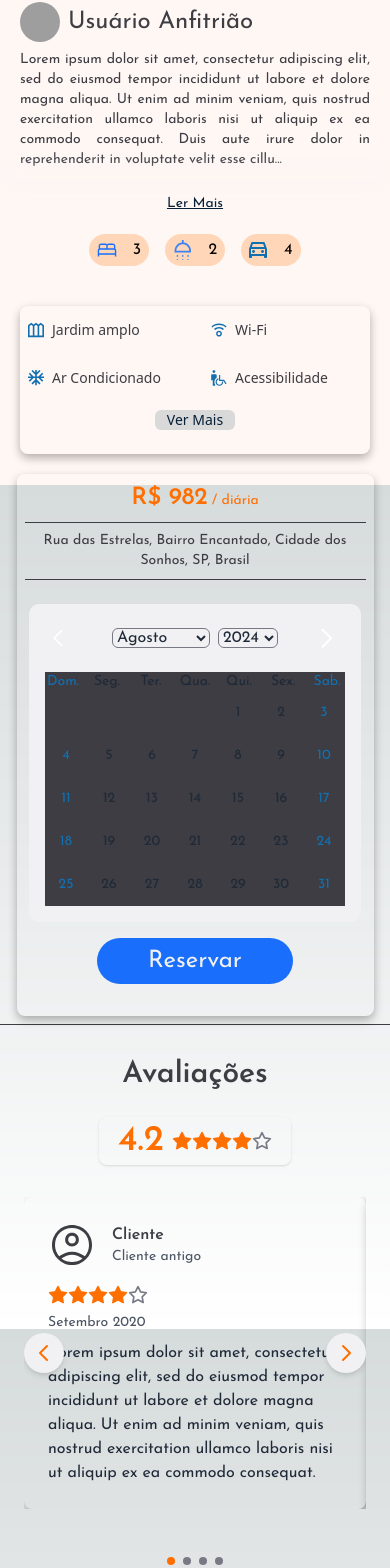
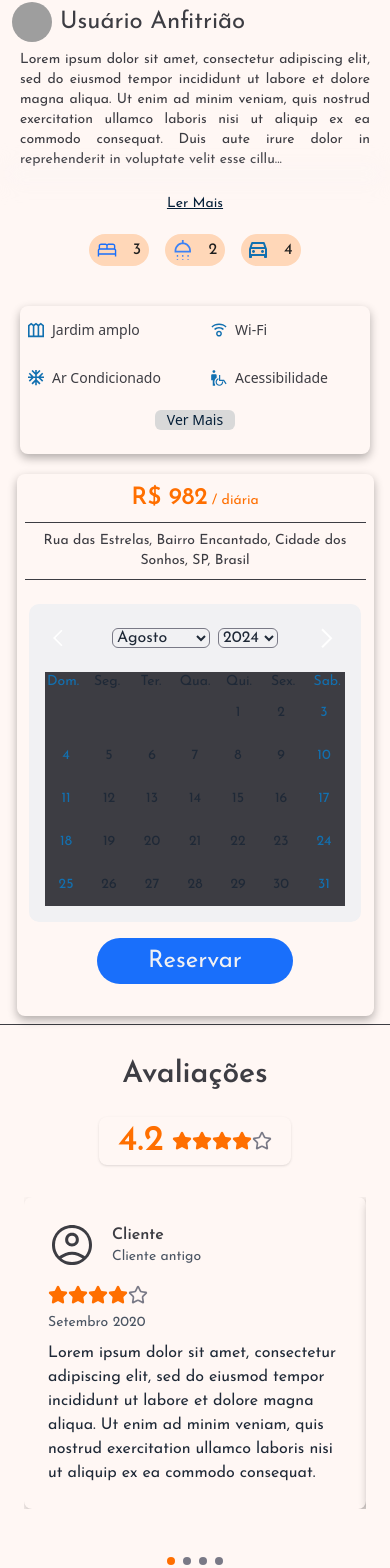
Before and after one commit to ADS2024-2-LocaEspaco/LocacaoEspacoFE, a Next.js app: page /anuncio/exibir/1 in a window 390 px wide. Shown: the part 359-1927 px from the top of the page. Built offline with nearby package versions, Linux system fonts and the light colour scheme; grey boxes are pictures that could not be loaded.

Commit message:
feat: Atualizar dependências do projeto
Atualizar as dependências do projeto para as versões mais recentes, incluindo lucide-react e react-swipeable.

```diff
--- a/package.json
+++ b/package.json
@@ -15,11 +15,13 @@
     "embla-carousel": "^8.2.0",
     "embla-carousel-react": "^8.2.0",
     "leaflet": "^1.9.4",
+    "lucide-react": "^0.438.0",
     "next": "14.2.7",
     "react": "^18.3.1",
     "react-dom": "^18.3.1",
     "react-leaflet": "^4.2.1",
-    "react-modal": "^3.16.1"
+    "react-modal": "^3.16.1",
+    "react-swipeable": "^7.0.1"
   },
   "devDependencies": {
     "@testing-library/dom": "^10.4.0",
--- a/src/pages/anuncio/components/anfitriaoProps.tsx
+++ b/src/pages/anuncio/components/anfitriaoProps.tsx
@@ -1,8 +1,6 @@
 /* eslint-disable @next/next/no-img-element */
-'use client'
 import { useEffect, useRef, useState } from "react"
 import ReservaAnuncio from "./reservaAnuncio"
-
 import useWindowWidth from "@/hooks/useWindowWidth"
 
 interface AnfitriaoProps {
@@ -29,7 +27,7 @@ interface ComodidadesProps {
 }
 
 export const anfitriaoData = {
-  id:'123',
+  id: '123',
   foto: 'https://marketplace.canva.com/EAE_5IzADKE/1/0/1600w/canva-OwKgqn8V-m8.jpg',
   nome: 'Usuário Anfitrião',
   descricao: 'Lorem ipsum dolor sit amet, consectetur adipiscing elit, sed do eiusmod tempor incididunt ut labore et dolore magna aliqua. Ut enim ad minim veniam, quis nostrud exercitation ullamco laboris nisi ut aliquip ex ea commodo consequat. Duis aute irure dolor in reprehenderit in voluptate velit esse cillum dolore eu fugiat nulla pariatur. Excepteur sint occaecat cupidatat non proident, sunt in culpa qui officia deserunt mollit anim id est laborum. Lorem ipsum dolor sit amet, consectetur adipiscing elit, sed do eiusmod tempor incididunt ut labore et dolore magna aliqua. Ut enim ad minim veniam, quis nostrud exercitation ullamco laboris nisi ut aliquip ex ea commodo consequat. Lorem ipsum dolor sit amet consectetur adipisicing elit.Quo repellendus aut assumenda laborum labore, quaerat tenetur voluptates porro sed id, reiciendis at ea totam vitae inventore temporibus facilis deleniti nisi? Lorem ipsum dolor sit amet consectetur adipisicing elit.Odio voluptatum iure iste rerum a asperiores eveniet velit dolores! Ratione sunt voluptatem labore quaerat repellendus pariatur nulla vitae perferendis consequatur exercitationem.Lorem ipsum dolor, sit amet consectetur adipisicing elit.Est id, distinctio non consequuntur similique laborum culpa ad laboriosam suscipit odio perspiciatis iusto fugit molestias ullam reprehenderit.Voluptate esse fuga iure. '
@@ -89,33 +87,15 @@ const AnfitriaoInfos = ({ foto, nome, descricao, quartos, banheiros, vagas }: An
     mockFetchComodidades().then((comodidades) => setComodidades(comodidades));
   }, []);
 
-  useEffect(() => {
-    const highlightLastLine = () => {
-      if (descricaoRef.current) {
-        const range = document.createRange();
-        range.selectNodeContents(descricaoRef.current);
-
-        const lines = range.toString().split('\n');
-
-        if (lines.length > 0) {
-          setLastLineClass("highlight-last-line");
-        }
-      }
-    };
-
-    highlightLastLine();
-  }, [descricao]);
-
-
   const [verMaisComodidades, setVerMaisComodidades] = useState(false);
   const windowsWidth = useWindowWidth();
   const comodidadesParaExibir = verMaisComodidades ? comodidades : windowsWidth >= 768 ? comodidades.slice(0, 8) : comodidades.slice(0, 4);
 
   return (
-    <div className="flex flex-col lg:flex-row  lg:ml-0 h-full">
+    <div className="flex flex-col lg:flex-row lg:ml-0 h-full max-w-7xl">
       <div className="flex flex-col justify-items-center lg:w-2/3">
-        <div className="flex items-center mb-2 px-5">
-          <img src={foto} alt="" className="rounded-full w-10 h-10 mr-2" />
+        <div className="flex items-center mb-2 px-3">
+          <img src={foto || "/icons/account_circle_icon.svg"} alt="" className="rounded-full w-10 h-10 mr-2" />
           <h2 className="font-josefin text-xl font-medium text-[#3D3D43] truncate lg:max-w-md " >{nome}</h2>
         </div>
         {/* Descrição */}
@@ -138,7 +118,7 @@ const AnfitriaoInfos = ({ foto, nome, descricao, quartos, banheiros, vagas }: An
             {amenities.map((amenity) => (
               <button key={amenity.type} className="flex bg-[#FFD7B8] w-[60px] h-8 rounded-2xl justify-around items-center">
                 <img src={amenity.icon} alt={amenity.type} />
-                <p className="text-black text-base">{amenity.count}</p>
+                <p className="text-black-300 text-base">{amenity.count}</p>
               </button>
             ))}
           </div>
--- a/src/pages/anuncio/components/feedbackAnte.tsx
+++ b/src/pages/anuncio/components/feedbackAnte.tsx
@@ -1,7 +1,7 @@
-'use client'
-
+/* eslint-disable @next/next/no-img-element */
 import { useState, useMemo } from 'react'
 import { Star } from 'lucide-react'
+import { useSwipeable } from 'react-swipeable'
 
 const reviews = [
   {
@@ -40,12 +40,10 @@ const reviews = [
 
 export default function ReviewsSection() {
   const [currentReviewIndex, setCurrentReviewIndex] = useState(0)
-
   const averageRating = useMemo(() => {
     const sum = reviews.reduce((acc, review) => acc + review.rating, 0)
     return (sum / reviews.length).toFixed(1)
   }, [])
-
   const ratingCounts = useMemo(() => {
     return reviews.reduce((acc, review) => {
       const rating = Math.floor(review.rating)
@@ -66,15 +64,20 @@ export default function ReviewsSection() {
     )
   }
 
+  const handlers = useSwipeable({
+    onSwipedLeft: nextReview,
+    onSwipedRight: prevReview,
+    trackMouse: true
+  })
+
   return (
-    <section className="max-w-6xl mx-auto p-6 text-[#3D3D43]">
-      <h2 className="block lg:hidden text-3xl font-bold text-center mb-6">Avaliações</h2>
-      <h2 className="hidden lg:block text-3xl font-bold text-center mb-6">Avaliações dos hóspedes</h2>
-
-      <div className="flex flex-col lg:flex-row items-start justify-between">
-        <div className="w-full lg:w-2/3 mb-8 lg:mb-0">
-          <div className="flex items-center justify-center lg:justify-start w-full mb-4">
-            <div className="flex items-center justify-center w-48 h-12 rounded-lg shadow mb-4 lg:mb-8 lg:hidden">
+    <section className="mx-auto p-6 text-[#3D3D43]">
+      <h2 className="block md:hidden text-3xl font-bold text-center mb-6">Avaliações</h2>
+      <h2 className="hidden md:block text-3xl font-bold text-start mb-6">Avaliações dos hóspedes</h2>
+      <div className="flex flex-col md:flex-row items-start justify-between">
+        <div className="w-full md:w-2/3 mb-8 md:mb-0">
+          <div className="flex items-center justify-center md:justify-start w-full mb-4">
+            <div className="flex items-center justify-center w-48 h-12 rounded-lg shadow mb-4 md:mb-8 md:hidden">
               <span className="text-4xl font-bold mr-2 text-[#FF6F00]">{averageRating}</span>
               <div className="flex">
                 {[...Array(5)].map((_, i) => (
@@ -86,18 +89,7 @@ export default function ReviewsSection() {
               </div>
             </div>
           </div>
-
-          <div className="lg:hidden relative overflow-hidden">
-            <button
-              onClick={prevReview}
-              className="absolute left-0 top-1/2 transform -translate-y-1/2 bg-white rounded-full p-2 shadow-md z-10"
-              aria-label="Previous review"
-            >
-              <svg xmlns="http://www.w3.org/2000/svg" className="h-6 w-6 text-[#FF6F00]" fill="none" viewBox="0 0 24 24" stroke="currentColor">
-                <path strokeLinecap="round" strokeLinejoin="round" strokeWidth={2} d="M15 19l-7-7 7-7" />
-              </svg>
-            </button>
-
+          <div className="md:hidden relative overflow-hidden" {...handlers}>
             <div
               className="flex transition-transform duration-300 ease-in-out"
               style={{ transform: `translateX(-${currentReviewIndex * 100}%)` }}
@@ -106,27 +98,15 @@ export default function ReviewsSection() {
                 <ReviewCard key={review.id} review={review} className="w-full flex-shrink-0" />
               ))}
             </div>
-
-            <button
-              onClick={nextReview}
-              className="absolute right-0 top-1/2 transform -translate-y-1/2 bg-white rounded-full p-2 shadow-md z-10"
-              aria-label="Next review"
-            >
-              <svg xmlns="http://www.w3.org/2000/svg" className="h-6 w-6 text-[#FF6F00]" fill="none" viewBox="0 0 24 24" stroke="currentColor">
-                <path strokeLinecap="round" strokeLinejoin="round" strokeWidth={2} d="M9 5l7 7-7 7" />
-              </svg>
-            </button>
           </div>
-
-          <div className="hidden lg:block space-y-4">
+          <div className="hidden md:block space-y-4">
             {reviews.map((review) => (
               <ReviewCard key={review.id} review={review} />
             ))}
           </div>
         </div>
-
-        <div className="w-full lg:w-1/3 lg:pl-8">
-          <div className="hidden lg:block rounded-lg shadow p-6 mt-4" style={{ boxShadow: '0 4px 10px rgba(0, 0, 0, 0.3)' }}>
+        <div className="w-full md:w-1/3 md:pl-8">
+          <div className="hidden md:block rounded-lg shadow p-6 mt-4" style={{ boxShadow: '0 4px 10px rgba(0, 0, 0, 0.3)' }}>
             <div className="flex items-center justify-center w-48 h-12  mb-4 lg:mb-8">
               <span className="text-4xl font-bold mr-2 text-[#FF6F00]">{averageRating}</span>
               <div className="flex">
@@ -154,8 +134,7 @@ export default function ReviewsSection() {
           </div>
         </div>
       </div>
-
-      <div className="flex mt-4 lg:hidden justify-center">
+      <div className="flex mt-4 md:hidden justify-center">
         {reviews.map((_, index) => (
           <button
             key={index}
@@ -180,7 +159,7 @@ interface Review {
 
 function ReviewCard({ review, className = '' }: { review: Review; className?: string }) {
   return (
-    <div className={`p-6 rounded-lg shadow  lg:shadow-none ${className}`} style={{ boxShadow: '2px 4px 10px rgba(0, 0, 0, 0.3)' }}>
+    <div className={`max-w-2xl p-6 rounded-lg shadow  md:shadow-none ${className}`} style={{ boxShadow: '2px 4px 10px rgba(0, 0, 0, 0.3)' }}>
       <div className="flex items-center mb-4">
         <div className="w-12 h-12 rounded-full flex items-center justify-center mr-4">
           <span className="text-2xl bg-none">
--- a/src/pages/anuncio/exibir/[id_anuncio]/index.tsx
+++ b/src/pages/anuncio/exibir/[id_anuncio]/index.tsx
@@ -29,7 +29,7 @@ const ExibirAnuncio: React.FC<AnuncioProps> = ({ titulo, qtd_hospedes, qtd_camas
 
 
   return (
-    <div className="bg-[#fff7f4] h-screen font-josefin md:flex flex-col items-center" >
+    <div className="bg-[#fff7f4] h-full font-josefin md:flex flex-col items-center" >
       {/* Section 1 */}
       <section className="flex justify-center flex-col mb-4">
         <div className="bg-[#faf8f8] flex flex-row justify-between p-2 pb-0 flex-wrap max-w-[1184px]">
@@ -55,7 +55,7 @@ const ExibirAnuncio: React.FC<AnuncioProps> = ({ titulo, qtd_hospedes, qtd_camas
       />
 
       {/* Section 2 */}
-      <section className=' flex justify-center items-center max-w-screen-xl'>
+      <section className='flex justify-center items-center max-w-screen-xl'>
         <AnfitriaoInfos quartos={3} banheiros={2} vagas={4} {...anfitriaoData} />
       </section>
       <hr className="w-full border-t border-[#3D3D43] my-2 lg:not-sr-only" />
```
Also changed, not shown: 1 other file (tests, documents, lock files or other folders).
